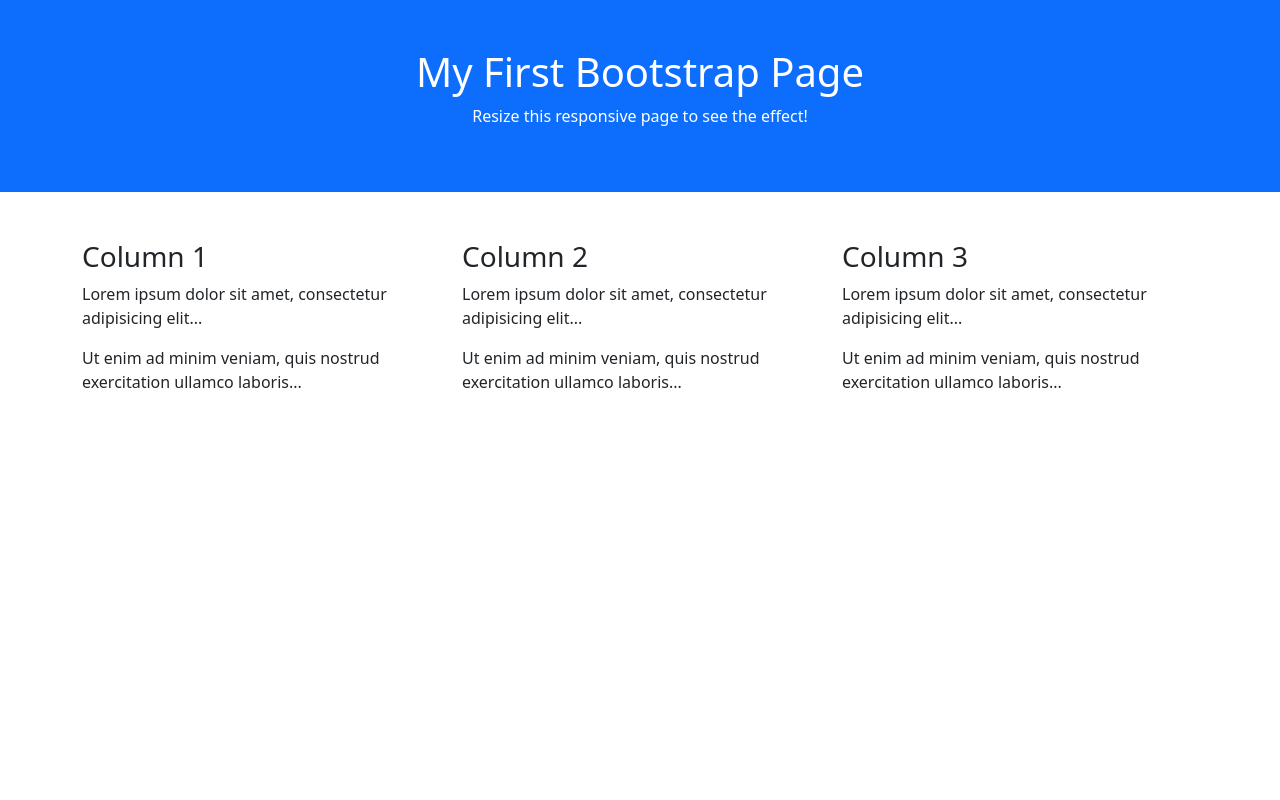
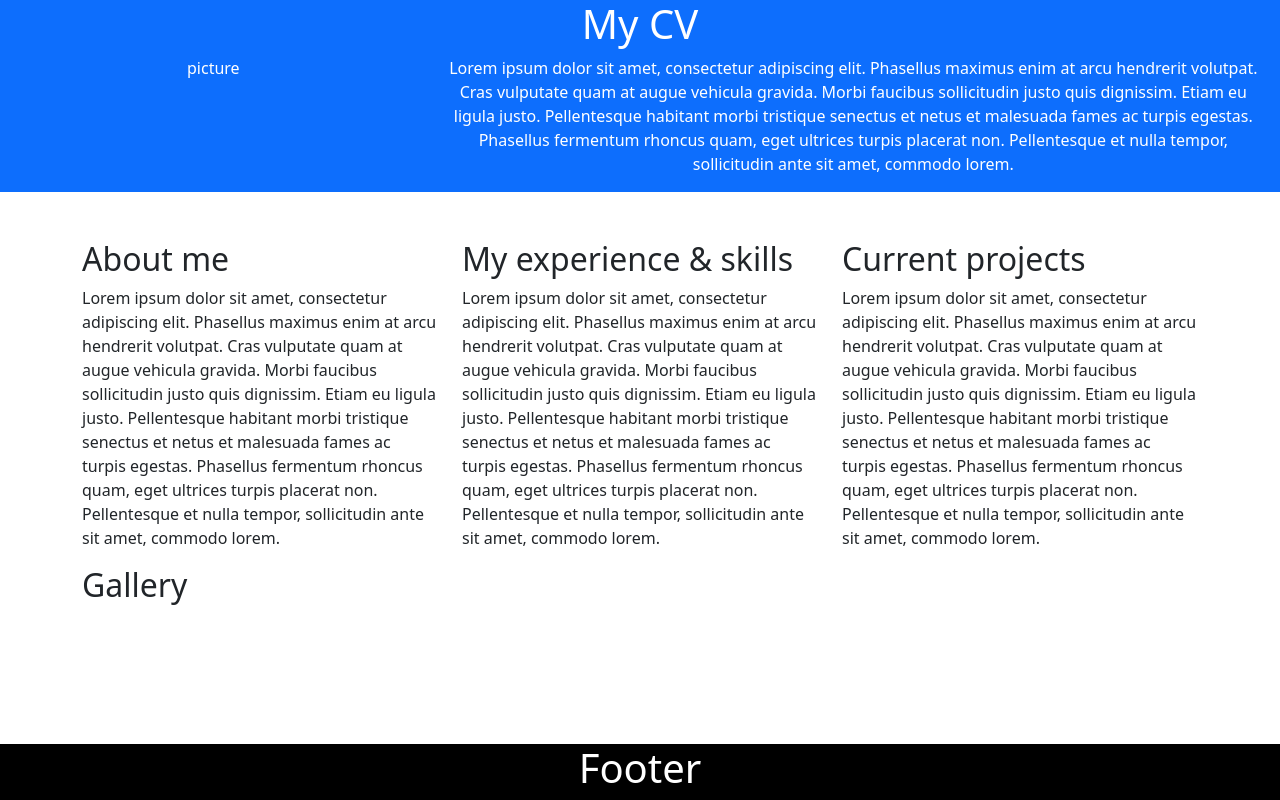
Before and after one commit to ArtisVansovics/my-CV, a plain HTML site: page index.html in a window 1280 px wide. Drawn offline with nearby package versions, Linux system fonts and the light colour scheme.

Commit message:
Added some basic page layout

```diff
--- a/index.html
+++ b/index.html
@@ -9,29 +9,42 @@
     <title>My CV</title>
 </head>
 <body>
-    <div class="container-fluid p-5 bg-primary text-white text-center">
-        <h1 class="heading">My First Bootstrap Page</h1>
-        <p>Resize this responsive page to see the effect!</p>
+  <div class="container-fluid bg-primary text-white text-center">
+    <h1 class="heading">My CV</h1>
+      <div class="row">
+        <div class="col-sm-4">
+          picture
+        </div>
+        <div class="col-sm-8">
+          <p> Lorem ipsum dolor sit amet, consectetur adipiscing elit. Phasellus maximus enim at arcu hendrerit volutpat. Cras vulputate quam at augue vehicula gravida. Morbi faucibus sollicitudin justo quis dignissim. Etiam eu ligula justo. Pellentesque habitant morbi tristique senectus et netus et malesuada fames ac turpis egestas. Phasellus fermentum rhoncus quam, eget ultrices turpis placerat non. Pellentesque et nulla tempor, sollicitudin ante sit amet, commodo lorem. </p>
+        </div>
+      </div>
   </div>
 
   <div class="container mt-5">
     <div class="row">
       <div class="col-sm-4">
-            <h3>Column 1</h3>
-            <p>Lorem ipsum dolor sit amet, consectetur adipisicing elit...</p>
-            <p>Ut enim ad minim veniam, quis nostrud exercitation ullamco laboris...</p>
+        <h2>About me</h2>
+        <p> Lorem ipsum dolor sit amet, consectetur adipiscing elit. Phasellus maximus enim at arcu hendrerit volutpat. Cras vulputate quam at augue vehicula gravida. Morbi faucibus sollicitudin justo quis dignissim. Etiam eu ligula justo. Pellentesque habitant morbi tristique senectus et netus et malesuada fames ac turpis egestas. Phasellus fermentum rhoncus quam, eget ultrices turpis placerat non. Pellentesque et nulla tempor, sollicitudin ante sit amet, commodo lorem. </p>
       </div>
       <div class="col-sm-4">
-            <h3>Column 2</h3>
-            <p>Lorem ipsum dolor sit amet, consectetur adipisicing elit...</p>
-            <p>Ut enim ad minim veniam, quis nostrud exercitation ullamco laboris...</p>
+        <h2>My experience & skills</h2>
+        <p> Lorem ipsum dolor sit amet, consectetur adipiscing elit. Phasellus maximus enim at arcu hendrerit volutpat. Cras vulputate quam at augue vehicula gravida. Morbi faucibus sollicitudin justo quis dignissim. Etiam eu ligula justo. Pellentesque habitant morbi tristique senectus et netus et malesuada fames ac turpis egestas. Phasellus fermentum rhoncus quam, eget ultrices turpis placerat non. Pellentesque et nulla tempor, sollicitudin ante sit amet, commodo lorem. </p>
       </div>
       <div class="col-sm-4">
-            <h3>Column 3</h3>
-            <p>Lorem ipsum dolor sit amet, consectetur adipisicing elit...</p>
-            <p>Ut enim ad minim veniam, quis nostrud exercitation ullamco laboris...</p>
+        <h2>Current projects</h2>
+        <p> Lorem ipsum dolor sit amet, consectetur adipiscing elit. Phasellus maximus enim at arcu hendrerit volutpat. Cras vulputate quam at augue vehicula gravida. Morbi faucibus sollicitudin justo quis dignissim. Etiam eu ligula justo. Pellentesque habitant morbi tristique senectus et netus et malesuada fames ac turpis egestas. Phasellus fermentum rhoncus quam, eget ultrices turpis placerat non. Pellentesque et nulla tempor, sollicitudin ante sit amet, commodo lorem. </p>
       </div>
     </div>
   </div>
+
+  <div class="container">
+    <h2>Gallery</h2>
+  </div>
+
+  <footer class="container-fluid bg-black text-white text-center">
+    <h1>Footer</h1>
+  </footer>
+
 </body>
 </html>
--- a/style.css
+++ b/style.css
@@ -0,0 +1,5 @@
+footer {
+    position: fixed;
+    left: 0;
+    bottom: 0;
+}
```
Lines whose indentation alone changed are shown as unchanged.
